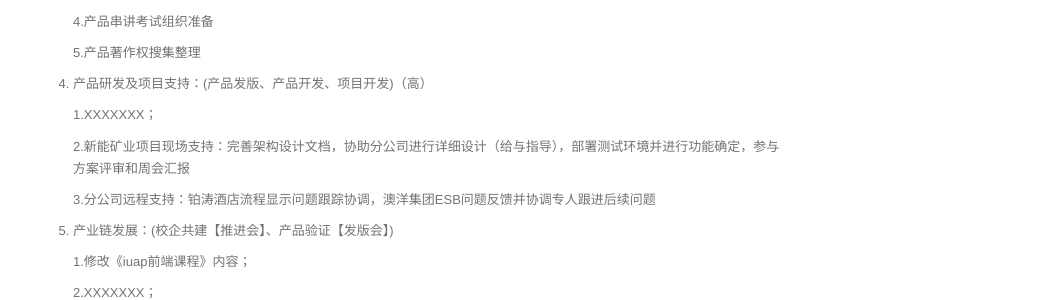
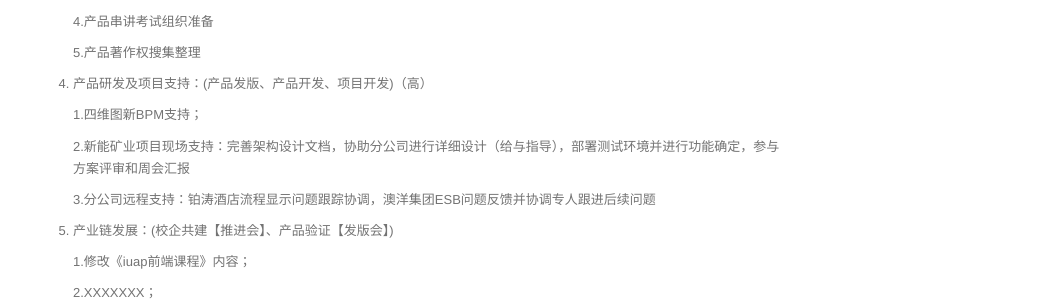
Before and after one commit to walllFlower/blog, a Jekyll site: the page built from _posts/2018-07-17-day_report_cxz.md, in a window 1280 px wide and 900 px high, scrolled down 745 px. Shown: the part 153-453 px from the top of the window, without its empty margins (227-1280 px from the left). Built offline with Jekyll 4.4.1, drawn with Linux system fonts in a browser that asks for light colours; comment, search, counter and statistics services are not loaded.

Commit message:
Update 2018-07-17-day_report_cxz.md

```diff
--- a/_posts/2018-07-17-day_report_cxz.md
+++ b/_posts/2018-07-17-day_report_cxz.md
@@ -53,7 +53,7 @@ categories: 技术运营工作周报
 
 4. 产品研发及项目支持：(产品发版、产品开发、项目开发)（高）
 
-    1.XXXXXXX；
+    1.四维图新BPM支持；
 
     2.新能矿业项目现场支持：完善架构设计文档，协助分公司进行详细设计（给与指导），部署测试环境并进行功能确定，参与方案评审和周会汇报
 
```
